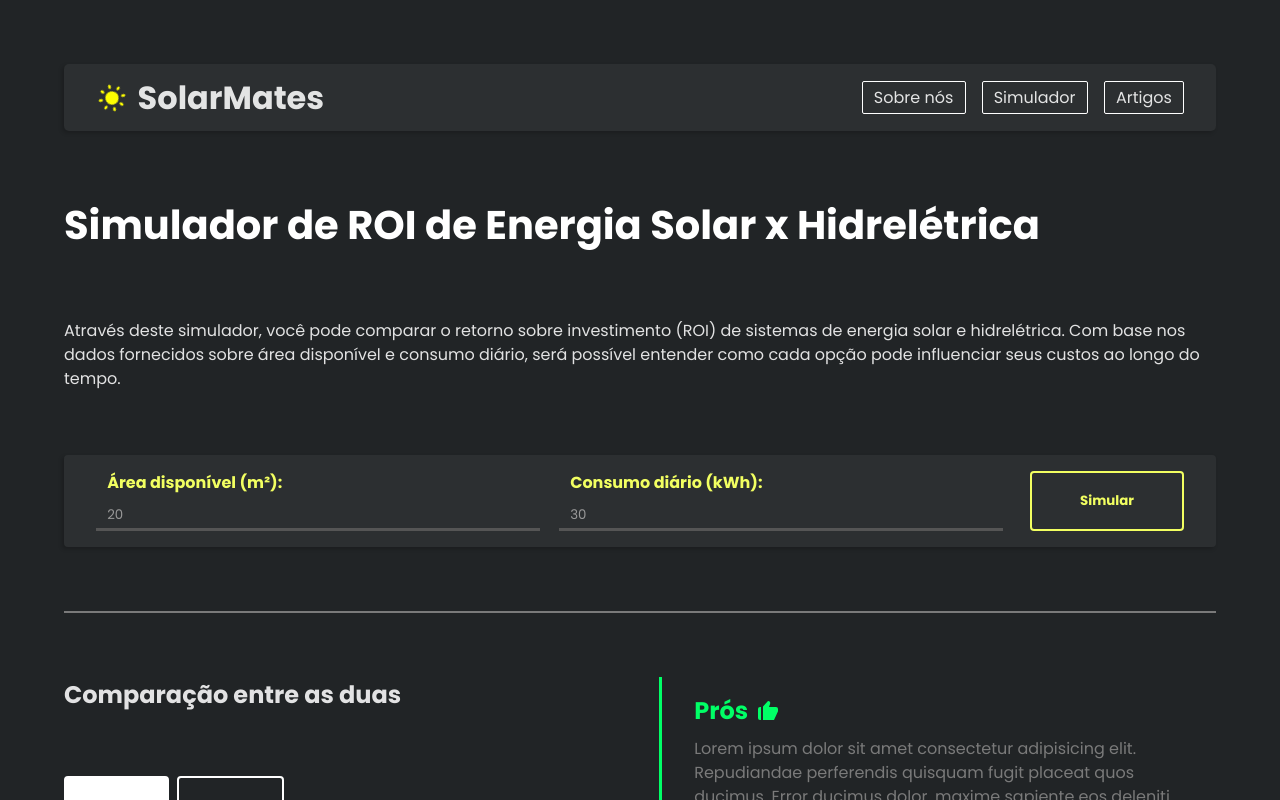
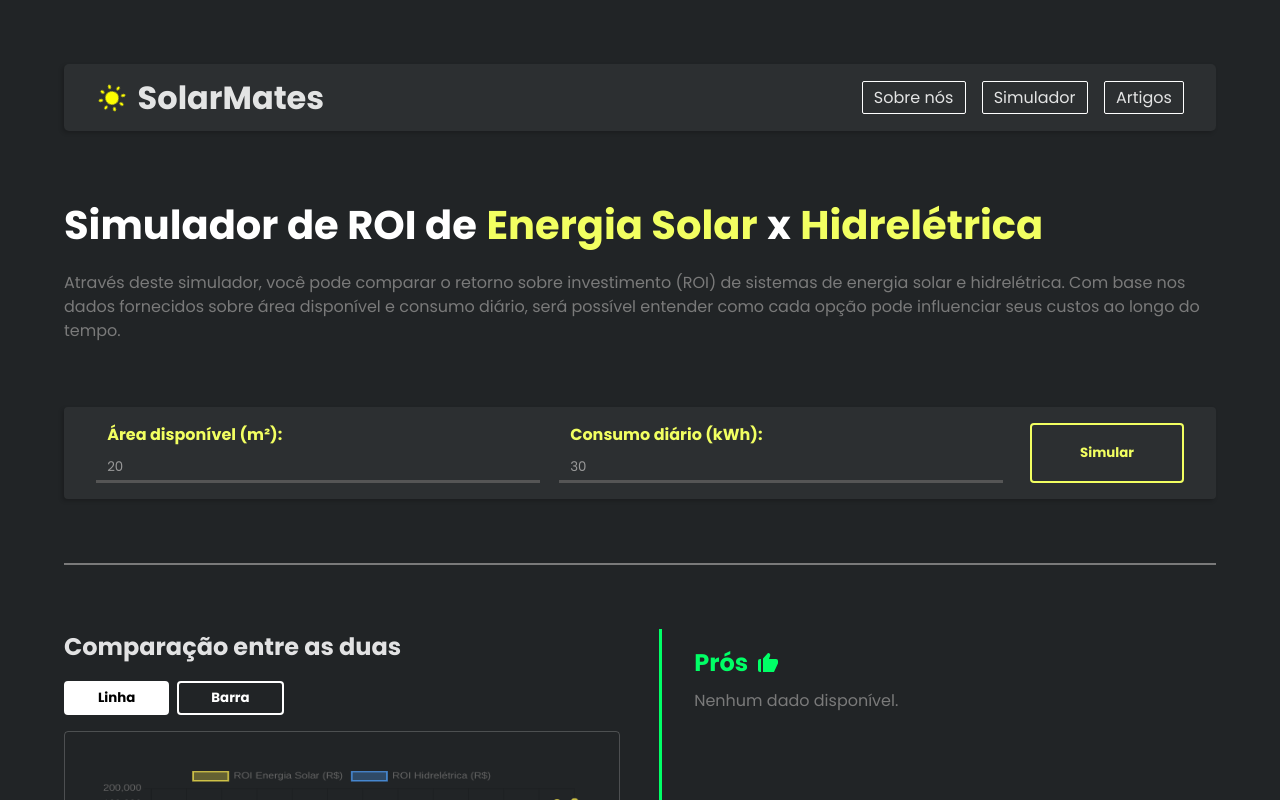
Before and after one commit to antonyharo/solar-energy-roi, a React (Vite) app: page / in a window 1280 px wide. Both pictures are taken after a click on the button "Simular". Shown: the top 800 px of the page. Built offline with nearby package versions, Linux system fonts and the light colour scheme; no server answers.

Commit message:
Conexão da API do Gemini inicializada

```diff
--- a/package.json
+++ b/package.json
@@ -10,7 +10,9 @@
     "preview": "vite preview"
   },
   "dependencies": {
+    "@google/generative-ai": "^0.21.0",
     "chart.js": "^4.4.6",
+    "dotenv": "^16.4.5",
     "react": "^18.3.1",
     "react-chartjs-2": "^5.2.0",
     "react-dom": "^18.3.1",
--- a/src/App.jsx
+++ b/src/App.jsx
@@ -16,6 +16,7 @@ import Form from "./components/Form/Form";
 import Feedback from "./components/Feedback/Feedback";
 import ChartComponent from "./components/ChartComponent/ChartComponent";
 import Footer from "./components/Footer/Footer";
+import { gemini } from "./utils/api";
 
 ChartJS.register(
     CategoryScale,
@@ -36,6 +37,7 @@ const App = () => {
     const [solarChartType, setSolarChartType] = useState("line");
     const [hydroChartType, setHydroChartType] = useState("line");
     const [comparisonChartType, setComparisonChartType] = useState("line");
+    const [geminiData, setGeminiData] = useState(null)
 
     const calculateROI = (
         initialCost,
@@ -72,7 +74,7 @@ const App = () => {
         return roiData;
     };
 
-    const handleSimulate = (event) => {
+    const handleSimulate = async (event) => {
         event.preventDefault();
 
         const solarIrradiation = 4.5;
@@ -91,6 +93,8 @@ const App = () => {
         const solarCost = solarCapacity * solarCostPerKWp;
         const solarDuration = 25;
         const solarGrowthRate = 0.02;
+
+        // parametros
         const solarRoi = calculateROI(
             solarCost,
             solarAnnualSavings,
@@ -110,6 +114,19 @@ const App = () => {
 
         setSolarRoiData(solarRoi);
         setHydroRoiData(hydroRoi);
+
+        await fetchGemini({
+            cost: solarCost,
+            annualSavings: solarAnnualSavings,
+            duration: solarDuration,
+            maintenance: solarMaintenancePerKWp * solarCapacity,
+            capacity: solarCapacity,
+            growthRate: solarGrowthRate,
+        }, {
+            annualCost: hydroAnnualCost,
+            duration: hydroDuration,
+            growthRate: hydroGrowthRate,
+        });
     };
 
     const solarChartData = solarRoiData && {
@@ -159,20 +176,44 @@ const App = () => {
             ],
         };
 
+    const fetchGemini =  async (solarData, hydroData) => {
+        const response = await gemini(
+            {
+                cost: solarData.cost,
+                annualSavings: solarData.annualSavings,
+                duration: solarData.duration,
+                maintenance: solarData.maintenance,
+                capacity: solarData.capacity,
+                growthRate: solarData.growthRate,
+            },
+            {
+                annualCost: hydroData.annualCost,
+                duration: hydroData.duration,
+                growthRate: hydroData.growthRate,
+            }
+        );
+
+        setGeminiData(response);
+        console.log(response); // Teste
+    };
+
     return (
         <div className={styles.home}>
             <Header />
 
-            <h1 className={styles.title}>
-                Simulador de ROI de Energia Solar x Hidrelétrica
-            </h1>
-            <p>
-                Através deste simulador, você pode comparar o retorno sobre
-                investimento (ROI) de sistemas de energia solar e hidrelétrica.
-                Com base nos dados fornecidos sobre área disponível e consumo
-                diário, será possível entender como cada opção pode influenciar
-                seus custos ao longo do tempo.
-            </p>
+            <div className={styles.textContainer}>
+                <h1>
+                    Simulador de ROI de <span>Energia Solar</span> x{" "}
+                    <span>Hidrelétrica</span>
+                </h1>
+                <p>
+                    Através deste simulador, você pode comparar o retorno sobre
+                    investimento (ROI) de sistemas de energia solar e
+                    hidrelétrica. Com base nos dados fornecidos sobre área
+                    disponível e consumo diário, será possível entender como
+                    cada opção pode influenciar seus custos ao longo do tempo.
+                </p>
+            </div>
 
             <Form
                 area={area}
@@ -194,7 +235,9 @@ const App = () => {
                             chartType={comparisonChartType}
                             setChartType={setComparisonChartType}
                         />
-                        <Feedback />
+                        <Feedback
+                            geminiData={geminiData}
+                        />
                     </div>
                     <hr />
                     <section className={styles.chartsContainer}>
--- a/src/App.module.css
+++ b/src/App.module.css
@@ -12,9 +12,20 @@
     height: 2px;
 }
 
-.title {
+.textContainer {
+    display: flex;
+    flex-direction: column;
+    gap: 1rem;
+    color: #7a7a7a;
+}
+
+.textContainer h1 {
     font-size: 2.5rem;
     color: hsl(58, 100%, 100%);
+}
+
+.textContainer h1 span {
+    color: var(--submit-button);
 }
 
 .chartsContainer,
--- a/src/components/Feedback/Feedback.jsx
+++ b/src/components/Feedback/Feedback.jsx
@@ -1,32 +1,16 @@
 import { BiSolidLike, BiSolidDislike  } from "react-icons/bi";
 import styles from "./Feedback.module.css";
 
-function Feedback({ data }) {
+function Feedback({ geminiData }) {
     return (
         <section className={styles.feedbackContainer}>
             <div className={styles.pros}>
                 <h2>Prós <BiSolidLike /></h2>
-                <p>
-                    Lorem ipsum dolor sit amet consectetur adipisicing elit.
-                    Repudiandae perferendis quisquam fugit placeat quos ducimus.
-                    Error ducimus dolor, maxime sapiente eos deleniti ratione
-                    pariatur reiciendis assumenda totam exercitationem ad neque
-                    cum a sint impedit inventore minima repellat? Repudiandae
-                    totam facere eos autem rem minus. Explicabo expedita hic
-                    tempore aspernatur ullam?
-                </p>
+                <p>{geminiData?.pros || "Nenhum dado disponível."}</p>
             </div>
             <div className={styles.cons}>
                 <h2>Contras <BiSolidDislike /></h2>
-                <p>
-                    Lorem ipsum dolor sit amet consectetur adipisicing elit.
-                    Consectetur eveniet quam laboriosam suscipit laudantium
-                    officia nihil? Cumque soluta commodi culpa, eius dolorum
-                    deserunt aperiam cupiditate temporibus itaque. Voluptatem
-                    odio commodi temporibus velit. Reiciendis rem itaque non
-                    aut? Eaque enim amet incidunt nisi sequi libero, odit
-                    beatae. In adipisci temporibus est.
-                </p>
+                <p>{geminiData?.cons || "Nenhum dado disponível."}</p>
             </div>
         </section>
     );
--- /dev/null
+++ b/src/utils/api.js
@@ -0,0 +1,36 @@
+import { GoogleGenerativeAI } from "@google/generative-ai";
+// import "dotenv/config";
+
+export const gemini = async (solarData, hydroData) => {
+    // const apiKey = process.env.GEMINI_KEY;
+    const genAI = new GoogleGenerativeAI(
+        "apiKey" // Chave da API
+    );
+    const model = genAI.getGenerativeModel({ model: "gemini-1.5-flash" });
+
+    const prompt = `
+    Com base nos seguintes dados de ROI:
+    Energia Solar:
+      - Custo Inicial: ${solarData.cost}
+      - Economia Anual: ${solarData.annualSavings}
+      - Duração: ${solarData.duration} anos
+      - Manutenção: ${solarData.maintenance}
+      - Capacidade: ${solarData.capacity} kWp
+      - Taxa de Crescimento: ${solarData.growthRate * 100}%
+
+    Energia Hidrelétrica:
+      - Custo Anual: ${hydroData.annualCost}
+      - Duração: ${hydroData.duration} anos
+      - Taxa de Crescimento: ${hydroData.growthRate * 100}%
+
+    Responda exclusivamente em JSON com a seguinte estrutura:
+    {
+      "pros": "Descrição breve dos prós de cada tipo de energia, com até 50 palavras.",
+      "cons": "Descrição breve dos contras de cada tipo de energia, com até 50 palavras."
+    }
+    Não adicione texto adicional ou formatação como Markdown. Apenas retorne o JSON válido.
+    `;
+
+    const result = await model.generateContent(prompt);
+    return result.response.text();
+};
```
Also changed, not shown: 2 other files (tests, documents, lock files or other folders).
